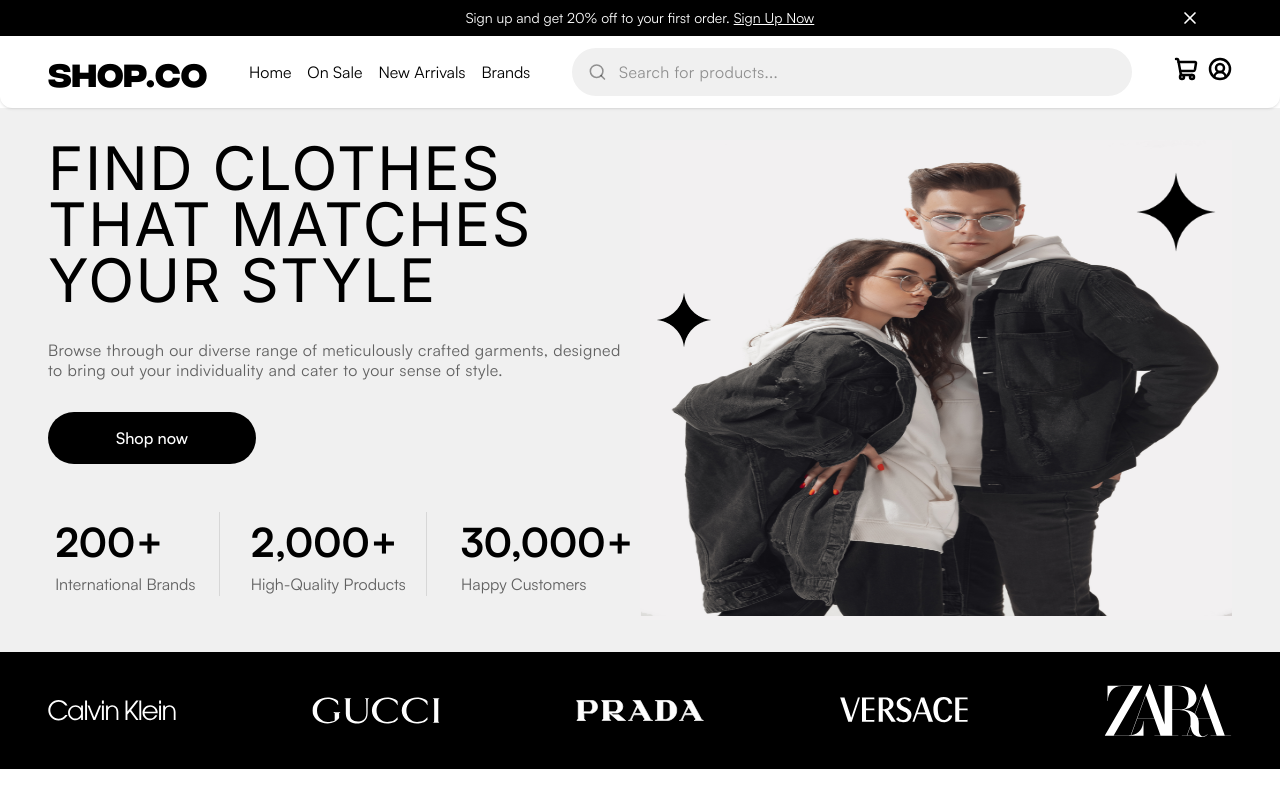
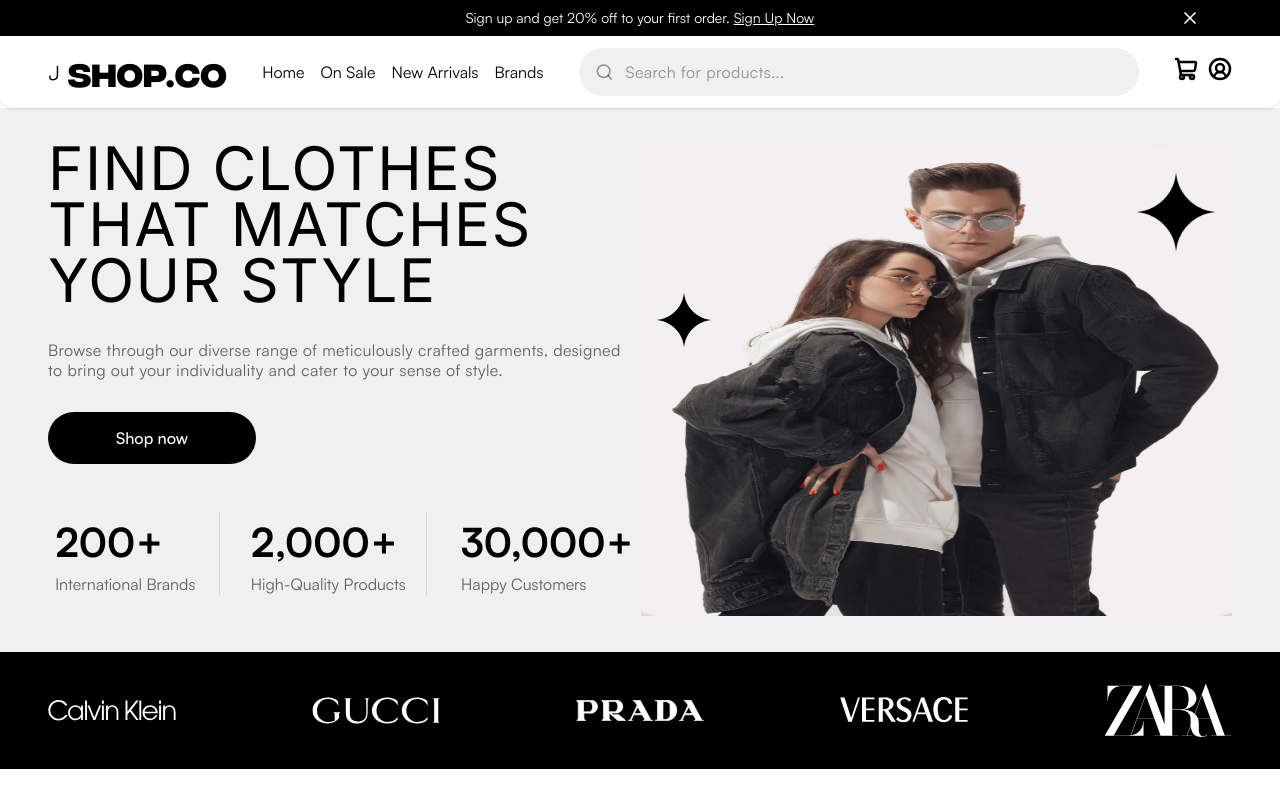
Before and after one commit to 01mehran/shopverse, a React (Vite) app: page / in a window 1280 px wide. Shown: the top 800 px of the page. Built offline with nearby package versions, Linux system fonts and the light colour scheme; no server answers; the database is empty.

Commit message:
feat(header): make the logo clickable and link it to the homepage

```diff
--- a/src/shared/components/ProductCard.tsx
+++ b/src/shared/components/ProductCard.tsx
@@ -12,9 +12,7 @@ export default function ProductCard({ product }: ProductCardProps) {
     <section>
       <Link
         to={`/product-details/${product.id}`}
-        onClick={() => {
-          scrollTo({ top: 0, behavior: "smooth" });
-        }}
+        onClick={() => scrollTo({ top: 0, behavior: "smooth" })}
       >
         <article className="xs:min-w-54 min-w-45 space-y-1 rounded-xl md:min-w-72">
           {/* Product Image */}
--- a/src/shared/components/header/Header.tsx
+++ b/src/shared/components/header/Header.tsx
@@ -13,6 +13,7 @@ import { useUiStore } from "@/stores/useUiStore";
 
 // Icons;
 import { Kanban } from "lucide-react";
+import { Link } from "react-router-dom";
 
 export default function Header() {
   const handleOpenSidebar = useUiStore((state) => state.handleOpenSidebar);
@@ -40,10 +41,15 @@ export default function Header() {
               <Kanban strokeWidth={2.5} size={24} />
             </button>
 
-            {/* Title */}
-            <h1 className="font-IntegralCF text-[25px] font-bold md:text-[32px]">
-              SHOP.CO
-            </h1>
+            {/* Title */}ل
+            <Link
+              to="/"
+              onClick={() => scrollTo({ top: 0, left: 0, behavior: "smooth" })}
+            >
+              <h1 className="font-IntegralCF text-[25px] font-bold md:text-[32px]">
+                SHOP.CO
+              </h1>
+            </Link>
           </div>
 
           <HeaderNavigation variant="desktop" />
```
